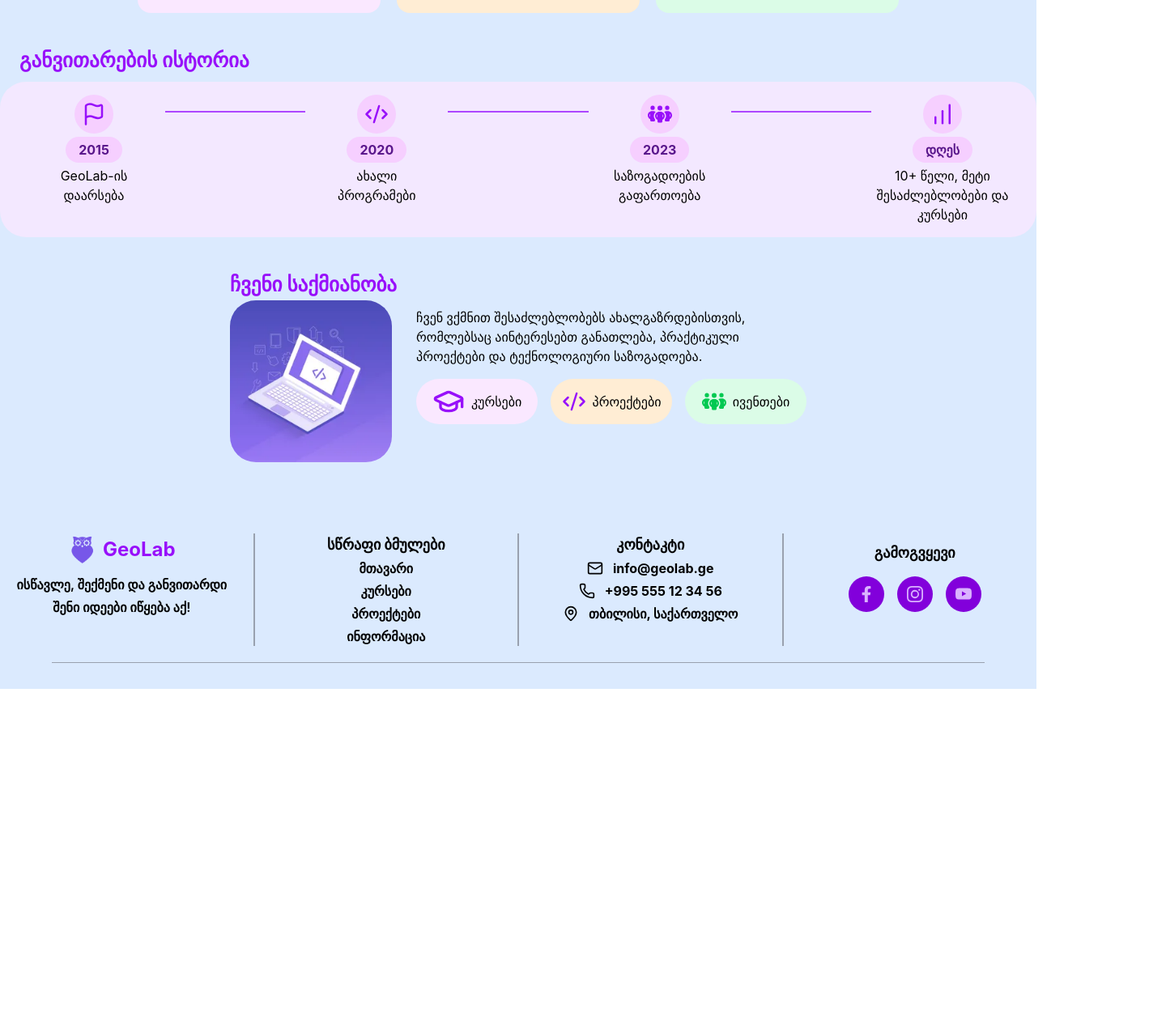
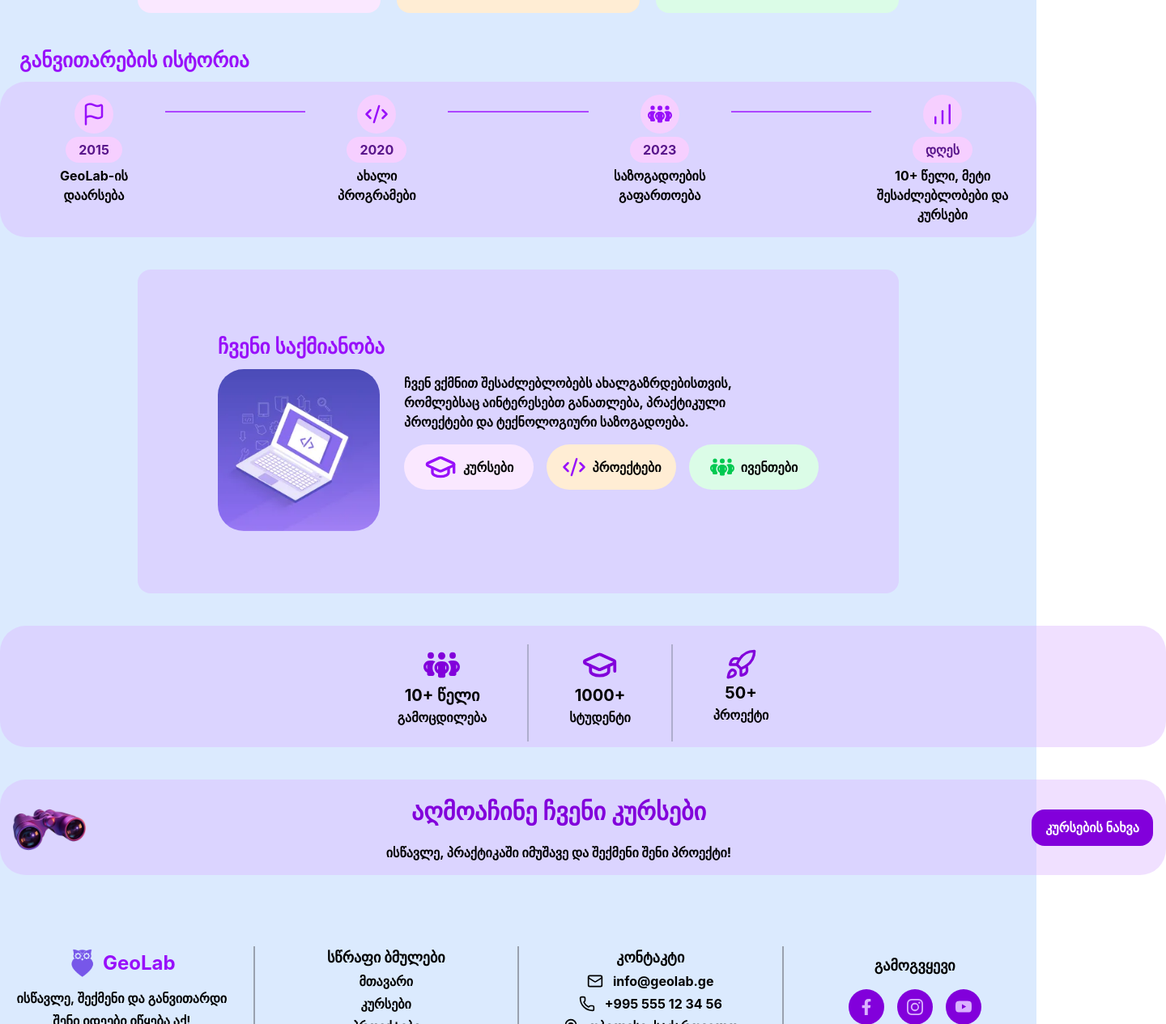
Before and after one commit to Aleeksandree/GeoLab-DevHub, a React (Vite) app: page /infos in a window 1280 px wide. Shown: the part 650-1915 px from the top of the page at 81% size, 1440 px wide, since content can reach past the window. Before the commit the page ends 1501 px from the top, so only its background shows below. Built offline with nearby package versions, Linux system fonts and the light colour scheme.

Commit message:
git commit -m "feat: complete About page and improve registration UI"

```diff
--- a/src/Context/Context.jsx
+++ b/src/Context/Context.jsx
@@ -7,9 +7,11 @@ export function ModeProvider({ children }) {
   function swichMode() {
     setLight((prev) => !prev);
   }
+
   const [username, setUsername] = useState("");
   const [password, setPassword] = useState("");
   const [email, setEmail] = useState("");
+  const [isLoggedIn, setIsLoggedIn] = useState(false);
 
   return (
     <ModeContext.Provider
@@ -23,6 +25,8 @@ export function ModeProvider({ children }) {
         setEmail,
         password,
         setPassword,
+        isLoggedIn,
+        setIsLoggedIn,
       }}
     >
       {children}
--- a/src/components/Footer.jsx
+++ b/src/components/Footer.jsx
@@ -89,7 +89,10 @@ const Footer = () => {
                   key={eachInfo.id}
                 >
                   <div className="flex items-center gap-3" key={eachInfo.id}>
-                    <Icon size={20} className=" text-black shrink-0 w-5" />
+                    <Icon
+                      size={20}
+                      className={`${light ? "text-white" : "text-black "}`}
+                    />
                     <h2
                       className={` font-bold ${light ? "text-white" : "text-black "}`}
                     >
--- a/src/components/Header.jsx
+++ b/src/components/Header.jsx
@@ -8,6 +8,7 @@ import { ModeContext } from "../Context/Context";
 
 const Header = () => {
   const { light, setLight, swichMode } = useContext(ModeContext);
+  const { isLoggedIn, setIsLoggedIn } = useContext(ModeContext);
   return (
     <div
       className={`w-full flex items-center sticky top-0 z-50  ${
@@ -30,7 +31,7 @@ const Header = () => {
                 to="/register"
                 className={`w-[130px] h-[50px] rounded-2xl flex items-center justify-center font-medium ${
                   light ? "bg-white text-black" : "bg-black text-white"
-                }`}
+                }    `}
               >
                 რეგისტრაცია
               </Link>
--- a/src/components/Info.jsx
+++ b/src/components/Info.jsx
@@ -11,6 +11,8 @@ import {
 import itcourse from "../assets/itcourse.png";
 import webDesigne from "../assets/webDesigne.png";
 import { FaPeopleGroup } from "react-icons/fa6";
+import watch from "../assets/watch.png";
+import { Link } from "react-router-dom";
 const Info = () => {
   return (
     <div className="flex flex-col gap-[40px] mt-[75px]">
@@ -81,7 +83,7 @@ const Info = () => {
         <h2 className="font-bold text-purple-600 text-[25px] flex bg-blue-100 pl-6 pb-2 ">
           განვითარების ისტორია
         </h2>
-        <div className="flex gap-1 bg-purple-100 rounded-4xl p-4 justify-between">
+        <div className="flex gap-1 bg-purple-300/40 rounded-4xl p-4 justify-between">
           <div className="flex flex-col items-center text-center gap-1 w-[200px] shrink-0">
             <div
               className="bg-fuchsia-200 w-12 h-12 rounded-full flex items-center
@@ -89,12 +91,12 @@ const Info = () => {
             >
               <Flag size={30} className="text-purple-600" />
             </div>
-            <span className="bg-fuchsia-200 rounded-full px-4 py-1 font-bold text-purple-900">
+            <span className="bg-fuchsia-200 rounded-full px-4 py-1 font-bold text-purple-900 relative">
               2015
             </span>
-            <p className="w-[100px]">GeoLab-ის დაარსება</p>
+            <p className="w-[100px] font-bold">GeoLab-ის დაარსება</p>
           </div>
-          <span className="block flex-1 h-[2px] bg-purple-500 mt-5 -mx-4"></span>
+          <span className="block flex-1 h-[2px] bg-purple-500 mt-5 -mx-4 justc"></span>
           <div className="flex flex-col items-center text-center gap-1 w-[200px] shrink-0">
             <div
               className="bg-fuchsia-200 w-12 h-12 rounded-full flex items-center
@@ -105,7 +107,7 @@ const Info = () => {
             <span className="bg-fuchsia-200 rounded-full px-4 py-1 font-bold text-purple-900">
               2020
             </span>
-            <p className="w-[100px]">ახალი პროგრამები</p>
+            <p className="w-[100px] font-bold">ახალი პროგრამები</p>
           </div>
           <span className="block flex-1 h-[2px] bg-purple-500 mt-5 -mx-4"></span>
           <div className="flex flex-col items-center text-center gap-1 w-[200px] shrink-0">
@@ -118,7 +120,7 @@ const Info = () => {
             <span className="bg-fuchsia-200 rounded-full px-4 py-1 font-bold text-purple-900">
               2023
             </span>
-            <p>საზოგადოების გაფართოება</p>
+            <p className="font-bold">საზოგადოების გაფართოება</p>
           </div>
           <span className="block flex-1 h-[2px] bg-purple-500 mt-5 -mx-4"></span>
           <div className="flex flex-col items-center text-center gap-1 w-[200px] shrink-0">
@@ -134,16 +136,18 @@ const Info = () => {
             <span className="bg-fuchsia-200 rounded-full px-4 py-1 font-bold text-purple-900">
               დღეს
             </span>
-            <p>10+ წელი, მეტი შესაძლებლობები და კურსები</p>
+            <p className="font-bold">
+              10+ წელი, მეტი შესაძლებლობები და კურსები
+            </p>
           </div>
         </div>
       </div>
 
       {/* SECTION 4 */}
 
-      <div className="flex justify-center items-center max-w-[1440px] mx-auto gap-6  ">
+      <div className="flex justify-center items-center  w-[940px] h-[400px]  mx-auto gap-6 bg-purple-300/40 rounded-2xl   ">
         <div>
-          <h2 className="font-bold text-purple-600 text-[25px] flex ">
+          <h2 className="font-bold text-purple-600 text-[25px] flex pb-2   ">
             ჩვენი საქმიანობა
           </h2>
           <img
@@ -153,24 +157,77 @@ const Info = () => {
           />
         </div>
         <div className="flex flex-col gap-4">
-          <p className="max-w-[450px]">
+          <p className="max-w-[450px] font-bold">
             ჩვენ ვქმნით შესაძლებლობებს ახალგაზრდებისთვის, რომლებსაც აინტერესებთ
             განათლება, პრაქტიკული პროექტები და ტექნოლოგიური საზოგადოება.
           </p>
           <div className="flex flex-row gap-4 ">
-            <span className="bg-fuchsia-100 rounded-full w-[150px] flex items-center justify-center gap-2 py-2">
+            <span className="bg-fuchsia-100 rounded-full w-[160px] flex items-center justify-center gap-2 py-2 font-bold">
               <GraduationCap className="text-purple-600" size={40} />
               კურსები
             </span>
-            <span className="bg-orange-100 rounded-full w-[150px] flex items-center justify-center gap-2 py-2">
+            <span className="bg-orange-100 rounded-full w-[160px] flex items-center justify-center gap-2 py-2 font-bold">
               <CodeXml size={30} className="text-purple-600" />
               პროექტები
             </span>
-            <span className="bg-green-100 rounded-full w-[150px] flex items-center justify-center gap-2 py-2">
+            <span className="bg-green-100 rounded-full w-[160px] flex items-center justify-center gap-2 py-2 font-bold">
               <FaPeopleGroup size={30} className="text-green-500" />
               ივენთები
             </span>
           </div>
+        </div>
+      </div>
+      {/* SECTION 5 */}
+      <div className="w-[1440px]  bg-purple-300/40 mx-auto h-[150px] flex items-center rounded-4xl  justify-center gap-[50px]">
+        <div className="flex   flex-col">
+          <div className="flex justify-center items-center">
+            <FaPeopleGroup size={45} className="text-purple-700 " />
+          </div>
+          <div className="flex items-center  justify-center items-center gap-2">
+            <span className="font-bold text-black  text-[20px]"> 10+ წელი</span>
+          </div>
+          <span className="flex items-center justify-center font-bold">
+            გამოცდილება
+          </span>
+        </div>
+        <span className="border text-gray-500/40 h-[120px]  mt-4 "></span>
+        <div>
+          <div className="flex justify-center items-center">
+            <GraduationCap className="text-purple-700" size={45} />
+          </div>
+          <div className="flex items-center  justify-center items-center gap-2">
+            <span className="font-bold text-black text-[20px]">1000+</span>
+          </div>
+          <span className="flex items-center justify-center font-bold">
+            სტუდენტი
+          </span>
+        </div>
+        <span className="border text-gray-500/40 h-[120px]  mt-4 "></span>
+        <div>
+          <div className="flex justify-center items-center">
+            <RocketIcon className="text-purple-700" size={40} />
+          </div>
+          <div className="flex items-center  justify-center items-center gap-2">
+            <span className="font-bold text-blac text-[20px]"> 50+ </span>
+          </div>
+          <span className=" font-bold">პროექტი</span>
+        </div>
+      </div>
+      {/* SECTION 6 */}
+      <div className="w-[1440px]  mx-auto bg-purple-300/40 rounded-4xl px-4 py-3.5">
+        <div className="flex items-center justify-between">
+          <img src={watch} className="w-[90px]" alt="icon" />
+          <div className="flex flex-col items-center justify-center  gap-4">
+            <h2 className="font-bold text-[30px] text-purple-700">
+              აღმოაჩინე ჩვენი კურსები
+            </h2>
+            <p className="font-bold">
+              ისწავლე, პრაქტიკაში იმუშავე და შექმენი შენი პროექტი!
+            </p>
+          </div>
+          <Link className="bg-purple-700 w-[150px] h-[45px]  flex items-center justify-center rounded-2xl text-white font-bold">
+            კურსების ნახვა
+          </Link>
         </div>
       </div>
     </div>
```
Also changed, not shown: src/components/Register.jsx (+23 -3 lines), src/assets/watch.png (added).
